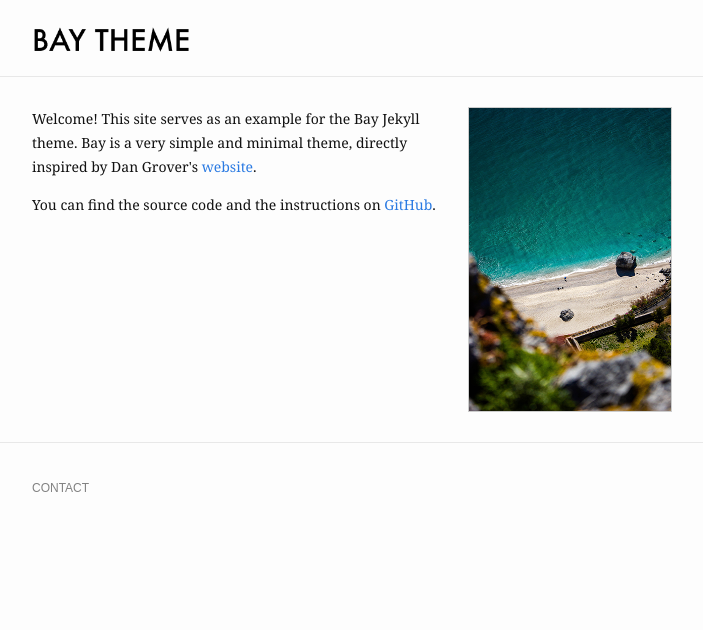
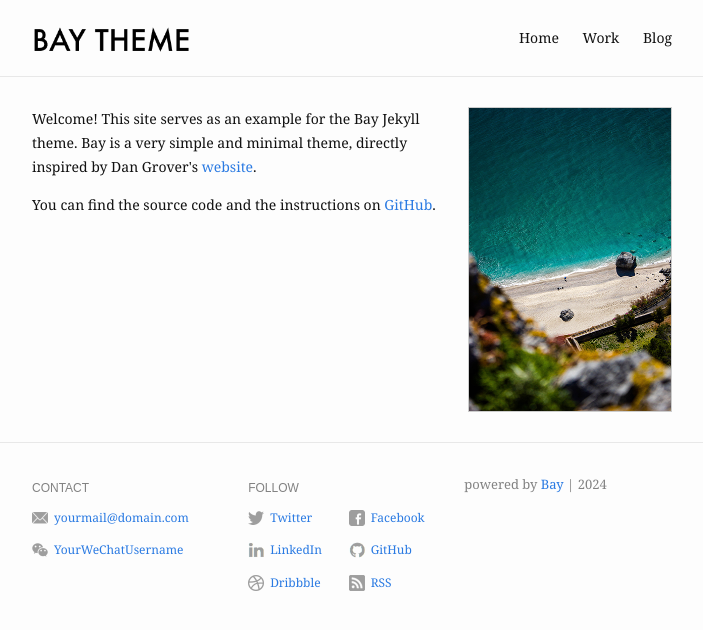
Before and after one commit to Thomasstycke/Thomasstycke.github.io, a Jekyll site: the page built from index.md, in a window 1280 px wide. Shown: the top 630 px of the page, without its empty margins (288-991 px from the left). Built offline with Jekyll 4.4.1, drawn with Linux system fonts in a browser that asks for light colours.

```diff
--- a/_config.yml
+++ b/_config.yml
@@ -25,15 +25,62 @@ description: >- # this means to ignore newlines until "baseurl:"
   By Thomas Stycke s214742 & Anna-Sofie Bøgegaard Børresen s214715
 baseurl: "" # the subpath of your site, e.g. /blog
 url: "https://thomasstycke.github.io/" # the base hostname & protocol for your site, e.g. http://example.com
-github_username:  thomasstycke
-instagram_username: thomasstycke
-linkedin_username: thomas-dyrup-stycke
+og_image: /assets/img/profile-pic.jpg
+google_analytics: "UA-121636368-3"
 
+header:
+  pages:
+    - name: Home
+      slug: /
+    - name: Work
+    - name: Blog
+
+footer:
+  show_powered_by: true
+  contact:
+    - name: Email
+      value: yourmail@domain.com
+      link: mailto:yourmail@domain.com
+    - name: WeChat
+      value: YourWeChatUsername
+      link: "#"
+  follow:
+    - name: Twitter
+      link: http://twitter.com/YourTwitterUsername
+      username: "@YourTwitterUsername"
+    - name: Facebook
+      link: http://facebook.com/YourFacebookUsername
+    - name: LinkedIn
+      link: http://linkedin.com/in/YourLinkedInUsername
+    - name: GitHub
+      link: http://github.com/YourGitHubUsername
+    - name: Dribbble
+      link: https://dribbble.com/YourDribbbleUsername
+    - name: RSS
+      link: /feed.xml
 
 # Build settings
-theme: minima
+markdown: kramdown
+sass:
+    style: :compressed
 plugins:
   - jekyll-feed
+
+# Excluded items
+exclude:
+  - .sass-cache/
+  - .jekyll-cache/
+  - feed.xml
+  - gemfiles/
+  - Gemfile
+  - Gemfile.lock
+  - vendor/bundle/
+  - vendor/cache/
+  - vendor/gems/
+  - vendor/ruby/
+
+# Used for defeating caching
+version: 1
 
 # Exclude from processing.
 # The following items will not be processed, by default.
```
